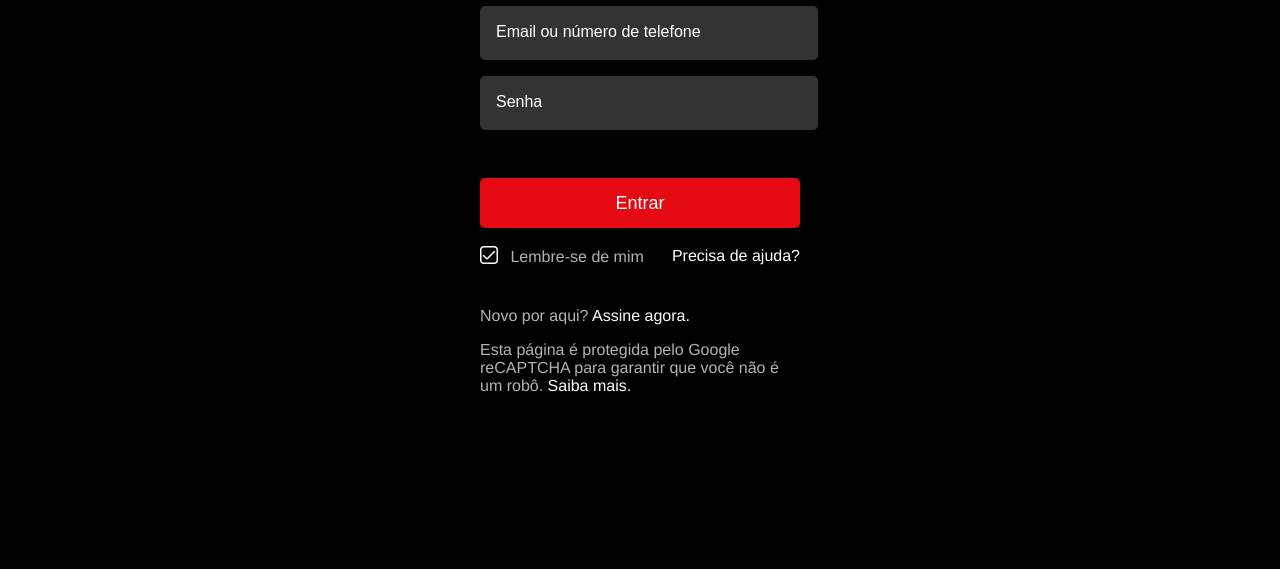
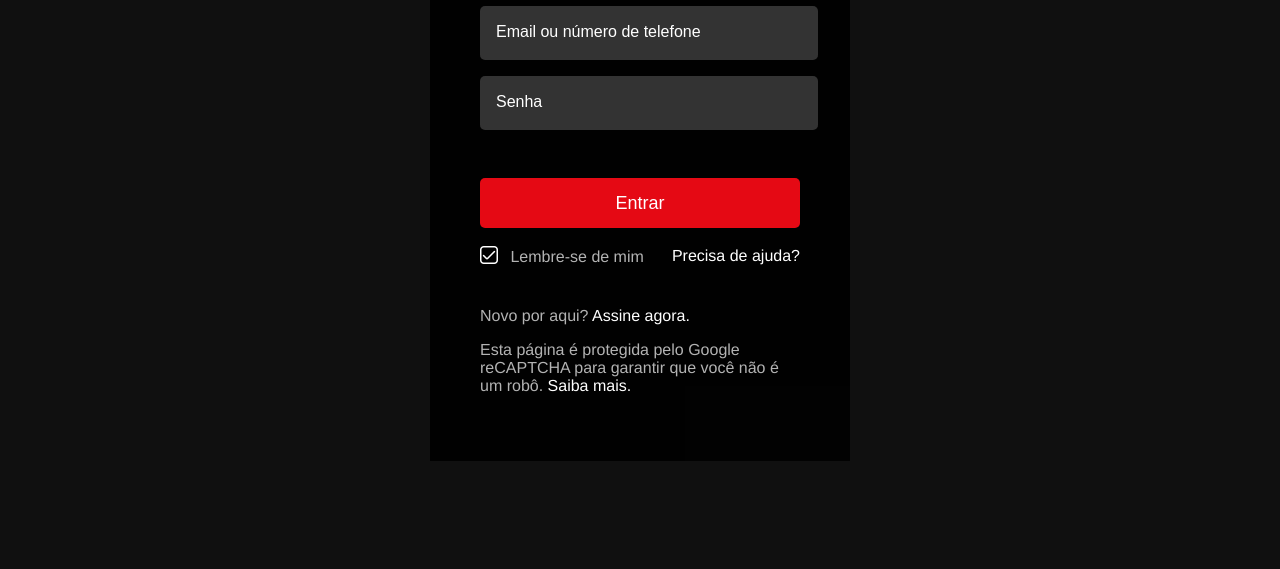
Before and after one commit to snoorky/login-page, a plain HTML site: page index.html in a window 1280 px wide. Shown: the part 231-800 px from the top of the page. Drawn offline with nearby package versions, Linux system fonts and the light colour scheme; the site is published under a folder, as on GitHub Pages, so addresses that start at the root find nothing.

Commit message:
bug imagem fixed

```diff
--- a/assets/css/style.css
+++ b/assets/css/style.css
@@ -26,7 +26,7 @@ p, label {
     position: absolute;
     width: 100vw;
     height: 100vh;
-    background: url("/assets/images/background.png");
+    background: url("../images/background.png");
     background-size: cover;
     background-repeat: no-repeat;
     opacity: 0.1;
```
